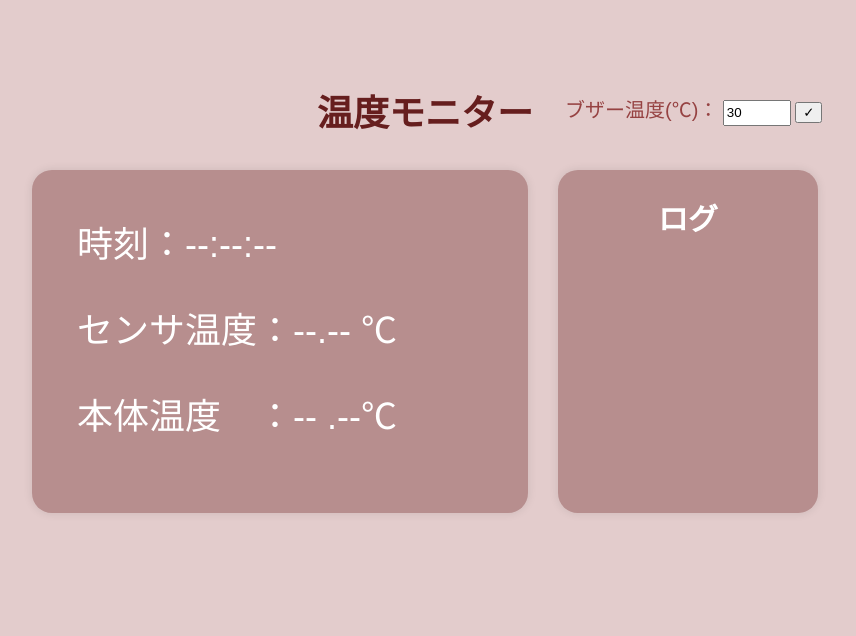
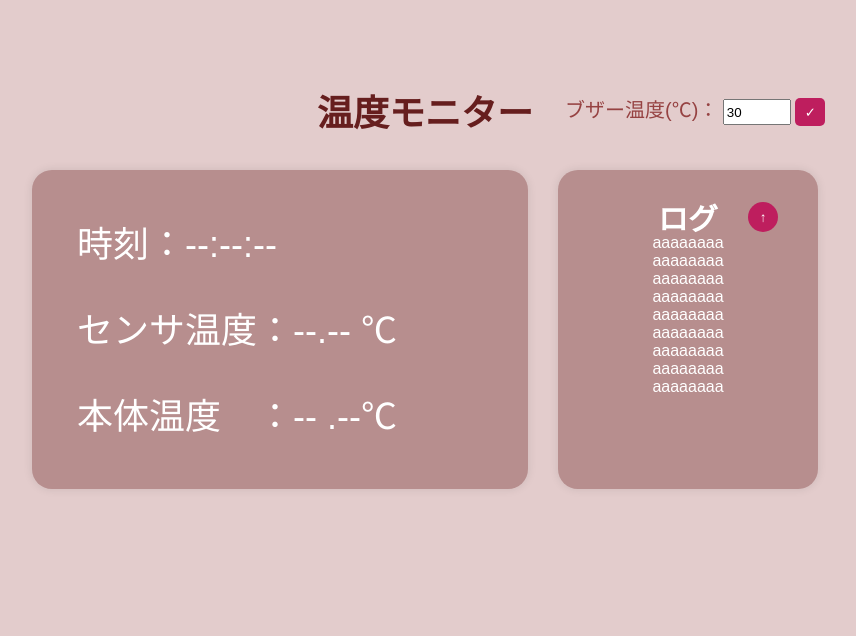
Before and after one commit to kobekosen-ec3/tempver1, a Flask app: page / in a window 1280 px wide. Shown: the top 636 px of the page, without its empty margins (215-1071 px from the left). Run offline with Flask 3, Linux system fonts and the light colour scheme; data that the repository does not hold is empty.

Commit message:
Refactor index.html for button and log updates
Updated button class for save temperature button and added a new button to scroll to the top. Modified log section to include multiple log entries.

```diff
--- a/templates/index.html
+++ b/templates/index.html
@@ -13,7 +13,7 @@
       <div class="set">
         <label>ブザー温度(℃)：</label>
         <input type="number" id="threshold" step="0.1">
-        <button id="savetempbtn" >✓</button>
+        <button class="setbtn" id="savetempbtn" >✓</button>
       </div>
       </div>
 
@@ -25,12 +25,25 @@
       </div>
 
       <div class="logbox">
-        <h2>ログ</h2>
-        　<div class="log" id="logbox">
+        <div class="flexbox2">
+          <h2>ログ</h2>
+          <button id="toTop" class="up">↑</button>
+        </div>
+
+
+        <div class="log" id="logbox">
             <div id="loading" class="loading">
-                <div class="spinner"></div>
+                <!-- <div class="spinner"></div> -->
             </div>
-            <ul id="log"></ul>
+            <ul id="log">aaaaaaaa</ul>
+            <ul id="log">aaaaaaaa</ul>
+            <ul id="log">aaaaaaaa</ul>
+            <ul id="log">aaaaaaaa</ul>
+            <ul id="log">aaaaaaaa</ul>
+            <ul id="log">aaaaaaaa</ul>
+            <ul id="log">aaaaaaaa</ul>
+            <ul id="log">aaaaaaaa</ul>
+            <ul id="log">aaaaaaaa</ul>
         </div>
       </div>
     </div>
```
